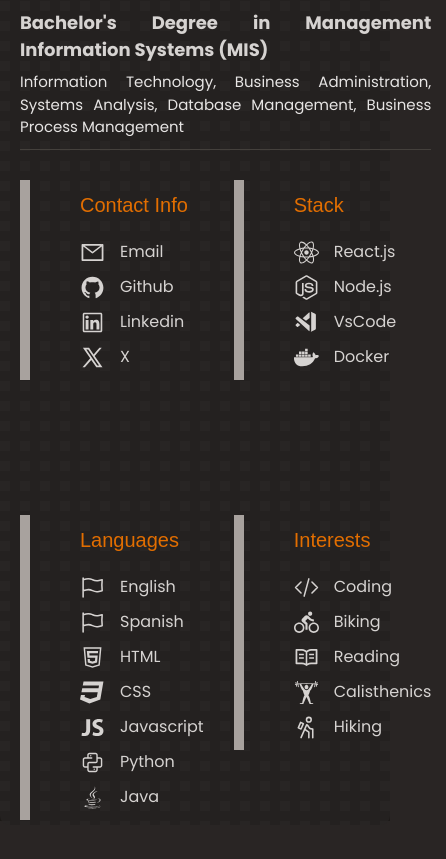
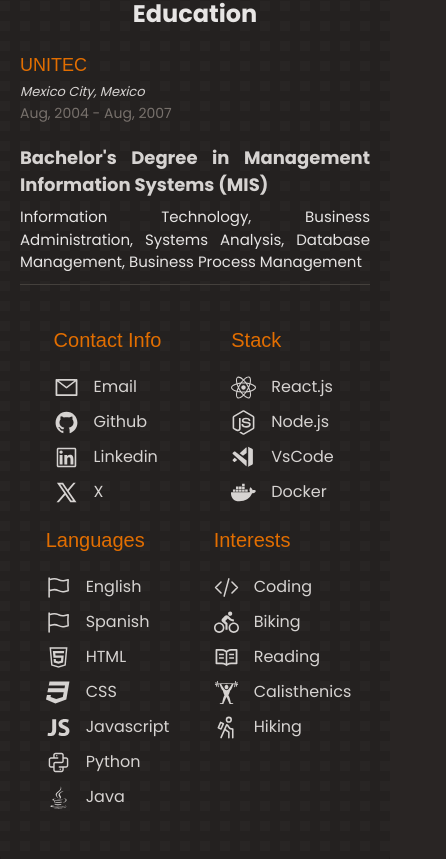
Before and after one commit to fkurusu7/bloggy-ui, a React (Vite) app: page /resume in a window 390 px wide. Shown: the part 2139-2998 px from the top of the page, 446 px wide, since content can reach past the window. Before the commit the page ends 2964 px from the top, so only its background shows below. Built offline with nearby package versions, Linux system fonts and the light colour scheme; a web font is replaced by a local one.

Commit message:
add responsiveness to resume

```diff
--- a/src/styles/resume/_resume.scss
+++ b/src/styles/resume/_resume.scss
@@ -165,10 +165,19 @@
       grid-column: 2/2;
       grid-row: 4 / 4;
 
+      flex-direction: row;
+      justify-content: space-between;
+      margin-bottom: 4rem;
+    }
+
+    @include respond-from(600) {
       // change FLEX to GRID
       display: grid;
       grid-template-columns: repeat(2, 1fr);
-      grid-template-rows: repeat(2, 1fr);
+      grid-template-rows: repeat(2, minmax(0, auto));
+      place-items: start center;
+      row-gap: 0;
+      column-gap: 0;
     }
 
     &-option {
@@ -180,6 +189,11 @@
         display: flex;
         flex-direction: column;
         gap: 1rem;
+      }
+
+      @include respond-from(850) {
+        border: none;
+        padding-left: 0;
       }
     }
 
@@ -197,6 +211,7 @@
         color: var(--color-grey-600);
         font-size: 1.6rem;
         transition: all 0.3s ease-out;
+        width: min-content;
 
         display: flex;
         align-items: center;
```
